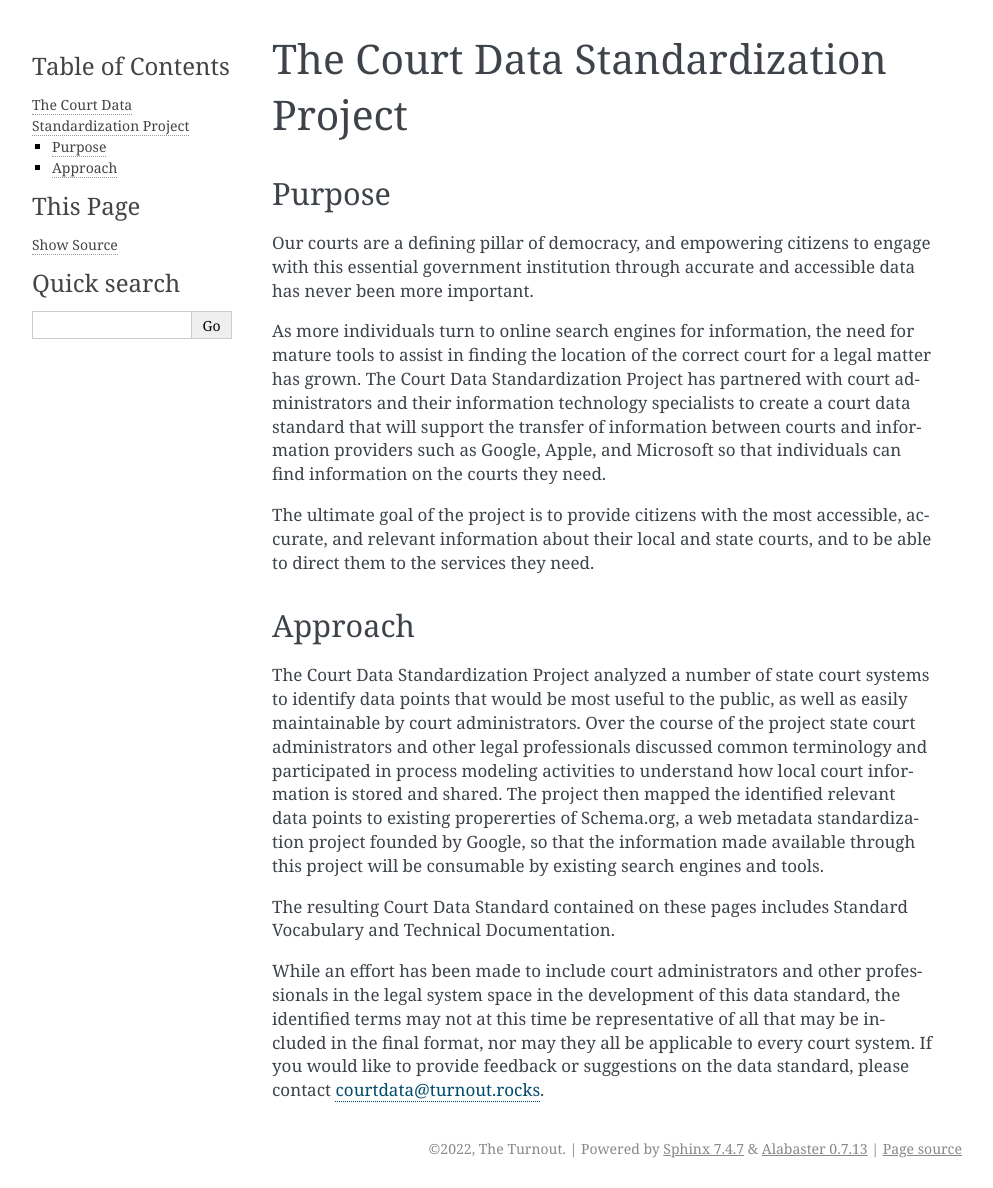
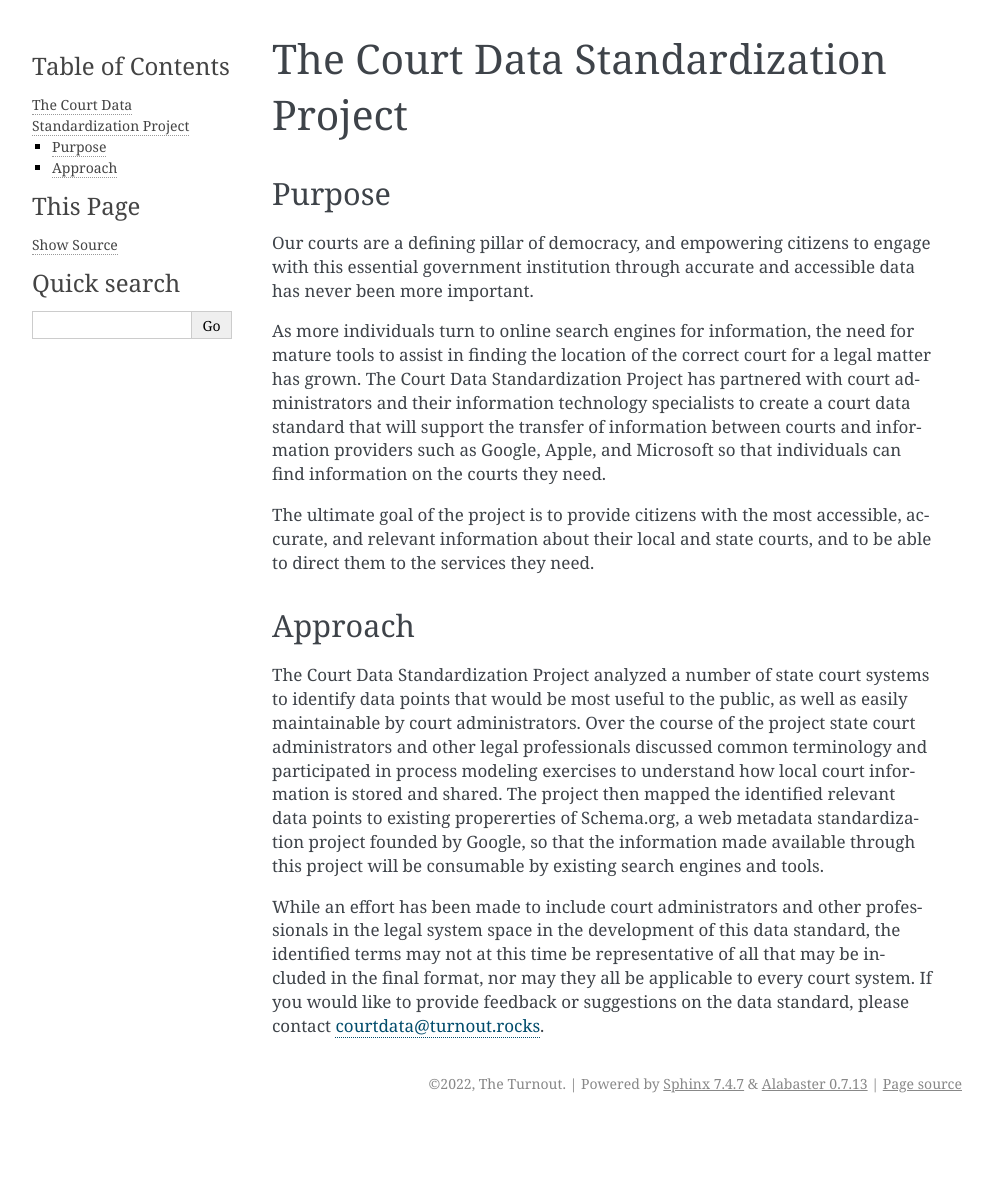
Before and after one commit to theturnout/court-data-docs, a Sphinx documentation site: the page built from docs/source/master_doc.rst, in a window 1280 px wide. Shown: the whole page, without its empty margins (148-1141 px from the left). Built offline with Sphinx 7.4.7, drawn with Linux system fonts in a browser that asks for light colours; after the commit the page ends 1123 px from its top, so only the background shows below that.

Commit message:
Update master_doc.rst

```diff
--- a/docs/source/master_doc.rst
+++ b/docs/source/master_doc.rst
@@ -13,8 +13,6 @@ The ultimate goal of the project is to provide citizens with the most accessible
 Approach
 -----------
 
-The Court Data Standardization Project analyzed a number of state court systems to identify data points that would be most useful to the public, as well as easily maintainable by court administrators. Over the course of the project state court administrators and other legal professionals discussed common terminology and participated in process modeling activities to understand how local court information is stored and shared. The project then mapped the identified relevant data points to existing propererties of Schema.org, a web metadata standardization project founded by Google, so that the information made available through this project will be consumable by existing search engines and tools.
-
-The resulting Court Data Standard contained on these pages includes Standard Vocabulary and Technical Documentation.
+The Court Data Standardization Project analyzed a number of state court systems to identify data points that would be most useful to the public, as well as easily maintainable by court administrators. Over the course of the project state court administrators and other legal professionals discussed common terminology and participated in process modeling exercises to understand how local court information is stored and shared. The project then mapped the identified relevant data points to existing propererties of Schema.org, a web metadata standardization project founded by Google, so that the information made available through this project will be consumable by existing search engines and tools.
 
 While an effort has been made to include court administrators and other professionals in the legal system space in the development of this data standard, the identified terms may not at this time be representative of all that may be included in the final format, nor may they all be applicable to every court system. If you would like to provide feedback or suggestions on the data standard, please contact courtdata@turnout.rocks.
```
